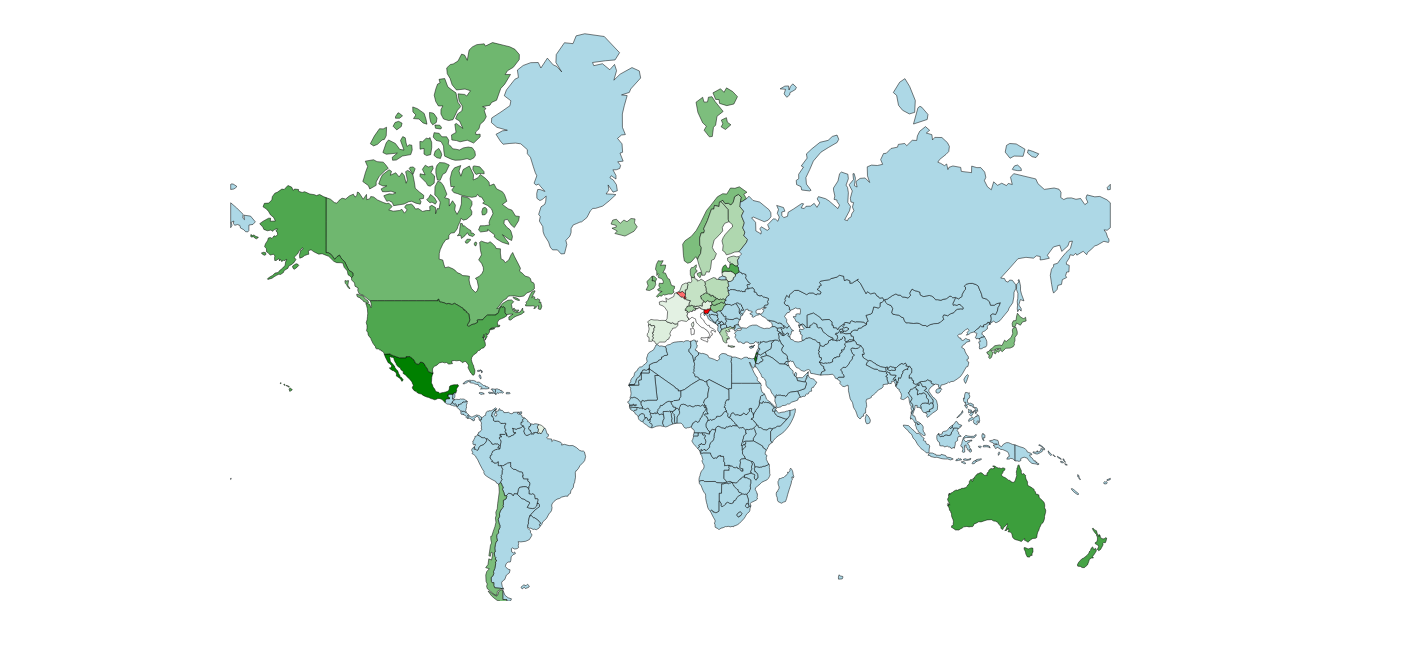
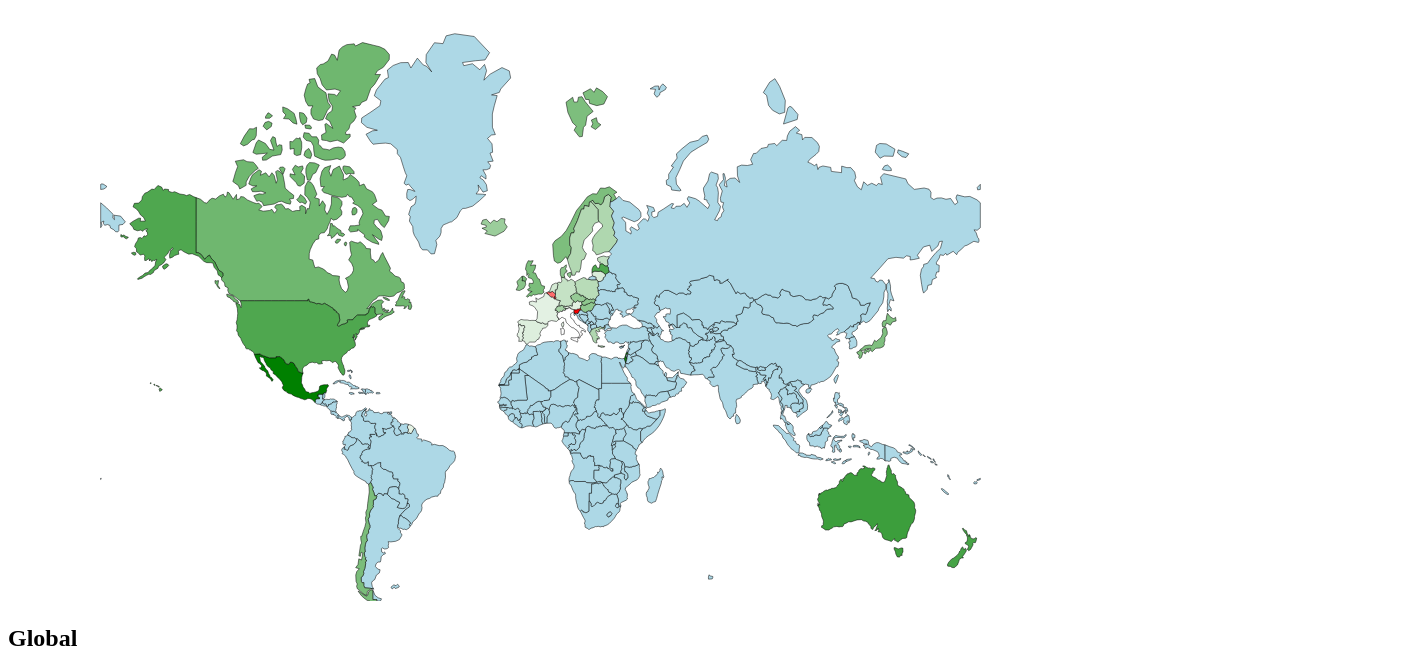
Before and after one commit to marcin-wosinek/js-viz-2, a website: page index.html in a window 1280 px wide. Shown: the part 79-748 px from the top of the page, 1408 px wide, since content can reach past the window. Drawn offline with nearby package versions, Linux system fonts and the light colour scheme.

Commit message:
Set structure

```diff
--- a/index.html
+++ b/index.html
@@ -12,11 +12,13 @@
         "use strict";
 
         var margin = 75,
-          width = 1400 - margin,
+          width = 1140 - margin,
           height = 600 - margin;
 
+        // TODO combine data to avoid going in circles
+
         var svg = d3
-          .select("#map")
+          .select(".map svg")
           .attr("width", width + margin)
           .attr("height", height + margin)
           .append("g")
@@ -78,6 +80,17 @@
     </script>
   </head>
   <body>
+
+    <h1>How much js dev makes compared to average wage</h1>
+    <section class="map">
+      <svg></svg>
+    </section>
+
+    <section class="country">
+      <h2>Global</h2>
+      <svg id="map"></svg>
+    </section>
+
     <script type="text/javascript">
       Promise.all([
         d3.json("world_countries.json"),
@@ -85,9 +98,5 @@
         d3.json("js-country-wage.json")
       ]).then(responses => draw(responses[0], responses[1], responses[2]));
     </script>
-
-    <h1>How much js dev makes compared to average wage</h1>
-    <svg id="map"></svg>
-
   </body>
 </html>
```
